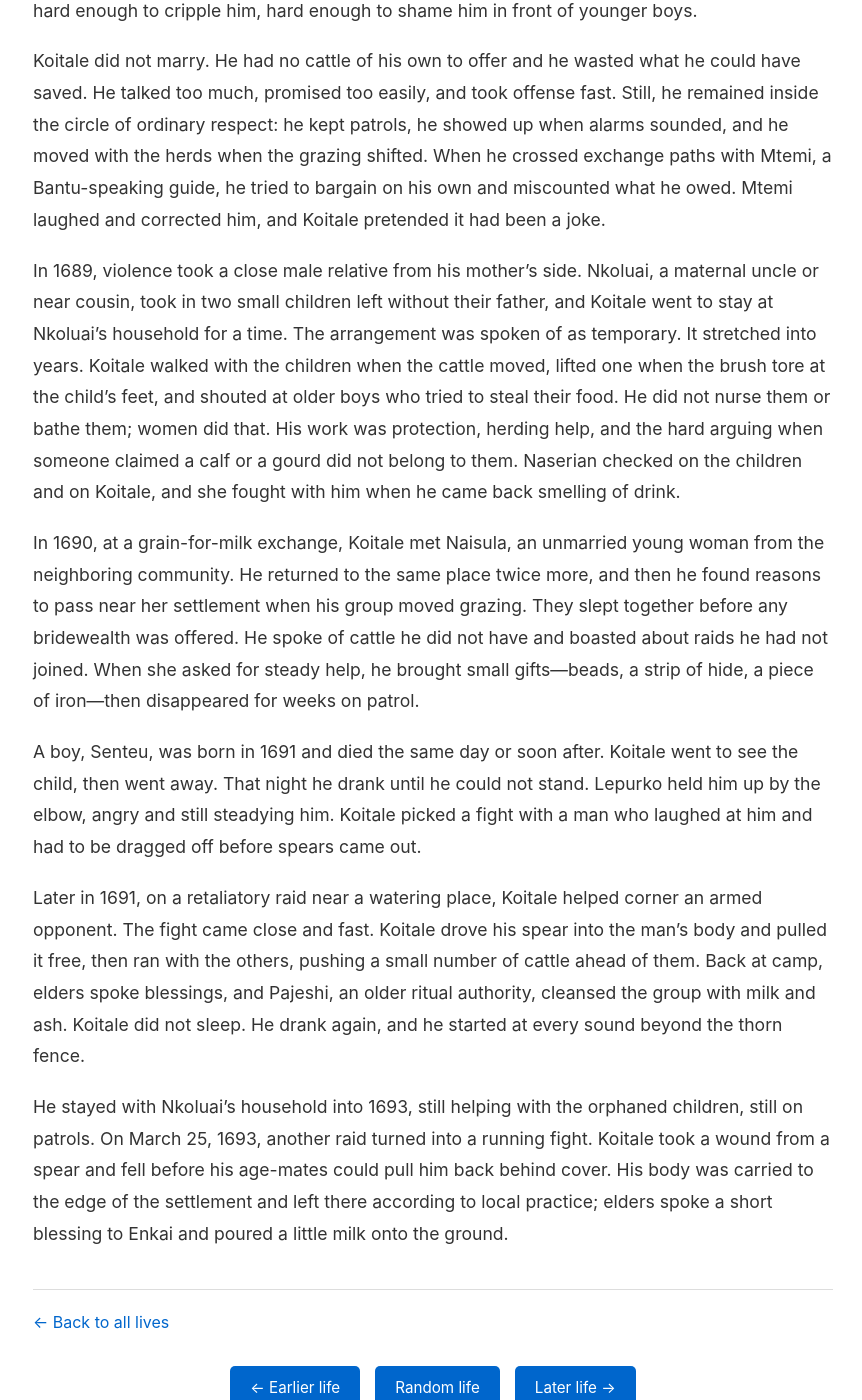
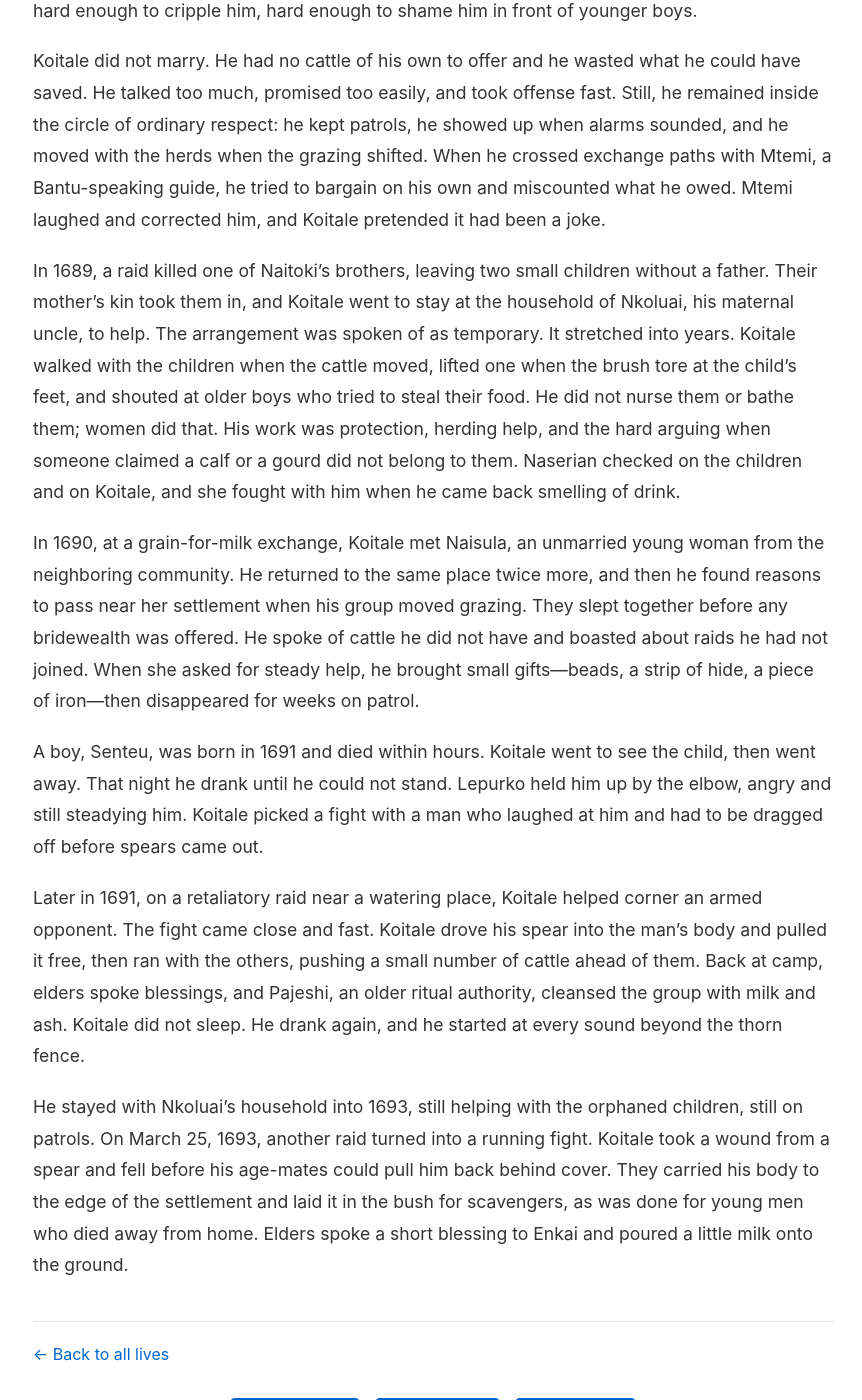
Before and after one commit to random-lives/random-lives, a Jekyll site: the page built from _lives/0004-koitale.md, in a window 1280 px wide and 1400 px high, scrolled down 2742 px. Shown: the whole window, without its empty margins (207-1069 px from the left). Built offline with Jekyll 4.4.1, drawn with Linux system fonts in a browser that asks for light colours; some of the changed text lies outside the part shown.

Commit message:
Claude QC Attempts

```diff
--- a/_lives/0004-koitale.md
+++ b/_lives/0004-koitale.md
@@ -402,9 +402,9 @@
 
 Koitale was born on June 16, 1669, in the miombo woodland and open grasslands of the central plateau, inland from the Swahili coast. His people spoke Maa and measured wealth in cattle. Elders settled disputes, age-mates kept watch and raided, and traders moving between the coast and the interior made ivory and captives valuable, even far from the sea. Koitale grew up praying to Enkai with his family at their enkang: elders lifted their hands, spoke blessings for rain and calves, and flicked milk as an offering onto the ground near the gate.
 
-His father, Sankale, kept a moderate herd and more than one wife, each with her own house inside the thorn fence. Koitale’s mother, Naitoki, ran her household tightly: she milked in the early light, strained milk into gourds, smeared the inside with smoke to keep it sweet, and set aside sour milk for times when grain ran short. Her days were fetch water, gather wood, keep children clean, and patch walls after heavy rain. Sankale expected boys to learn fast, and he used a stick when they did not.
+His father, Sankale, kept a moderate herd and more than one wife, each with her own house inside the thorn fence. Koitale’s mother, Naitoki, ran her household tightly: she milked in the early light, strained milk into gourds, smeared the inside with smoke to keep it sweet, and set aside sour milk for times when grain ran short. She fetched water, gathered wood, kept children clean, and patched walls after heavy rain. Sankale expected boys to learn fast, and he used a stick when they did not.
 
-Three sons had come before Koitale and died as infants—Nenkashe in 1656, Sadera in 1658, Lemaiyan in 1660—then a girl, Naserian, born in 1661. Another baby boy, Leperes, was born in 1664 and lived only a short time. Namunyak arrived in 1665 and lived long enough to talk and carry small bundles of firewood, then she died in 1675 after a sickness season. Koitale grew up as the last child, and also the only boy who lived past infancy. Naserian treated him like a small child long after he wanted it; she tied his sandals, corrected his Maa when he mixed in words he picked up from visitors, and slapped his hand away from the milk gourd when he drank too early.
+Before Koitale, Naitoki had borne six children. Three sons died as infants—Nenkashe in 1656, Sadera in 1658, Lemaiyan in 1660. Then came a daughter, Naserian, in 1661, who survived. Another baby boy, Leperes, was born in 1664 and lived only a short time. Namunyak arrived in 1665 and lived long enough to talk and carry small bundles of firewood, then she died in 1675 after a sickness season. Koitale, the seventh and last child, was the only boy who lived past infancy. Naserian treated him like a small child long after he wanted it; she tied his sandals, corrected his Maa when he mixed in words he picked up from visitors, and slapped his hand away from the milk gourd when he drank too early.
 
 As a small boy he stayed near the houses, watching calves and goats and shouting at dogs. He liked the hours after milking when the women talked and he could sit close enough to listen. He repeated stories badly and got details wrong, and older children laughed at him for it. He learned to laugh with them and to talk his way out of blame. When he broke a gourd, he claimed it had cracked already. When a calf slipped its tether, he said another boy untied it. His mother scolded him. His sister sighed, then fixed the mess.
 
@@ -420,12 +420,12 @@
 
 Koitale did not marry. He had no cattle of his own to offer and he wasted what he could have saved. He talked too much, promised too easily, and took offense fast. Still, he remained inside the circle of ordinary respect: he kept patrols, he showed up when alarms sounded, and he moved with the herds when the grazing shifted. When he crossed exchange paths with Mtemi, a Bantu-speaking guide, he tried to bargain on his own and miscounted what he owed. Mtemi laughed and corrected him, and Koitale pretended it had been a joke.
 
-In 1689, violence took a close male relative from his mother’s side. Nkoluai, a maternal uncle or near cousin, took in two small children left without their father, and Koitale went to stay at Nkoluai’s household for a time. The arrangement was spoken of as temporary. It stretched into years. Koitale walked with the children when the cattle moved, lifted one when the brush tore at the child’s feet, and shouted at older boys who tried to steal their food. He did not nurse them or bathe them; women did that. His work was protection, herding help, and the hard arguing when someone claimed a calf or a gourd did not belong to them. Naserian checked on the children and on Koitale, and she fought with him when he came back smelling of drink.
+In 1689, a raid killed one of Naitoki's brothers, leaving two small children without a father. Their mother's kin took them in, and Koitale went to stay at the household of Nkoluai, his maternal uncle, to help. The arrangement was spoken of as temporary. It stretched into years. Koitale walked with the children when the cattle moved, lifted one when the brush tore at the child’s feet, and shouted at older boys who tried to steal their food. He did not nurse them or bathe them; women did that. His work was protection, herding help, and the hard arguing when someone claimed a calf or a gourd did not belong to them. Naserian checked on the children and on Koitale, and she fought with him when he came back smelling of drink.
 
 In 1690, at a grain-for-milk exchange, Koitale met Naisula, an unmarried young woman from the neighboring community. He returned to the same place twice more, and then he found reasons to pass near her settlement when his group moved grazing. They slept together before any bridewealth was offered. He spoke of cattle he did not have and boasted about raids he had not joined. When she asked for steady help, he brought small gifts—beads, a strip of hide, a piece of iron—then disappeared for weeks on patrol.
 
-A boy, Senteu, was born in 1691 and died the same day or soon after. Koitale went to see the child, then went away. That night he drank until he could not stand. Lepurko held him up by the elbow, angry and still steadying him. Koitale picked a fight with a man who laughed at him and had to be dragged off before spears came out.
+A boy, Senteu, was born in 1691 and died within hours. Koitale went to see the child, then went away. That night he drank until he could not stand. Lepurko held him up by the elbow, angry and still steadying him. Koitale picked a fight with a man who laughed at him and had to be dragged off before spears came out.
 
 Later in 1691, on a retaliatory raid near a watering place, Koitale helped corner an armed opponent. The fight came close and fast. Koitale drove his spear into the man’s body and pulled it free, then ran with the others, pushing a small number of cattle ahead of them. Back at camp, elders spoke blessings, and Pajeshi, an older ritual authority, cleansed the group with milk and ash. Koitale did not sleep. He drank again, and he started at every sound beyond the thorn fence.
 
-He stayed with Nkoluai’s household into 1693, still helping with the orphaned children, still on patrols. On March 25, 1693, another raid turned into a running fight. Koitale took a wound from a spear and fell before his age-mates could pull him back behind cover. His body was carried to the edge of the settlement and left there according to local practice; elders spoke a short blessing to Enkai and poured a little milk onto the ground.
+He stayed with Nkoluai's household into 1693, still helping with the orphaned children, still on patrols. On March 25, 1693, another raid turned into a running fight. Koitale took a wound from a spear and fell before his age-mates could pull him back behind cover. They carried his body to the edge of the settlement and laid it in the bush for scavengers, as was done for young men who died away from home. Elders spoke a short blessing to Enkai and poured a little milk onto the ground.
```
